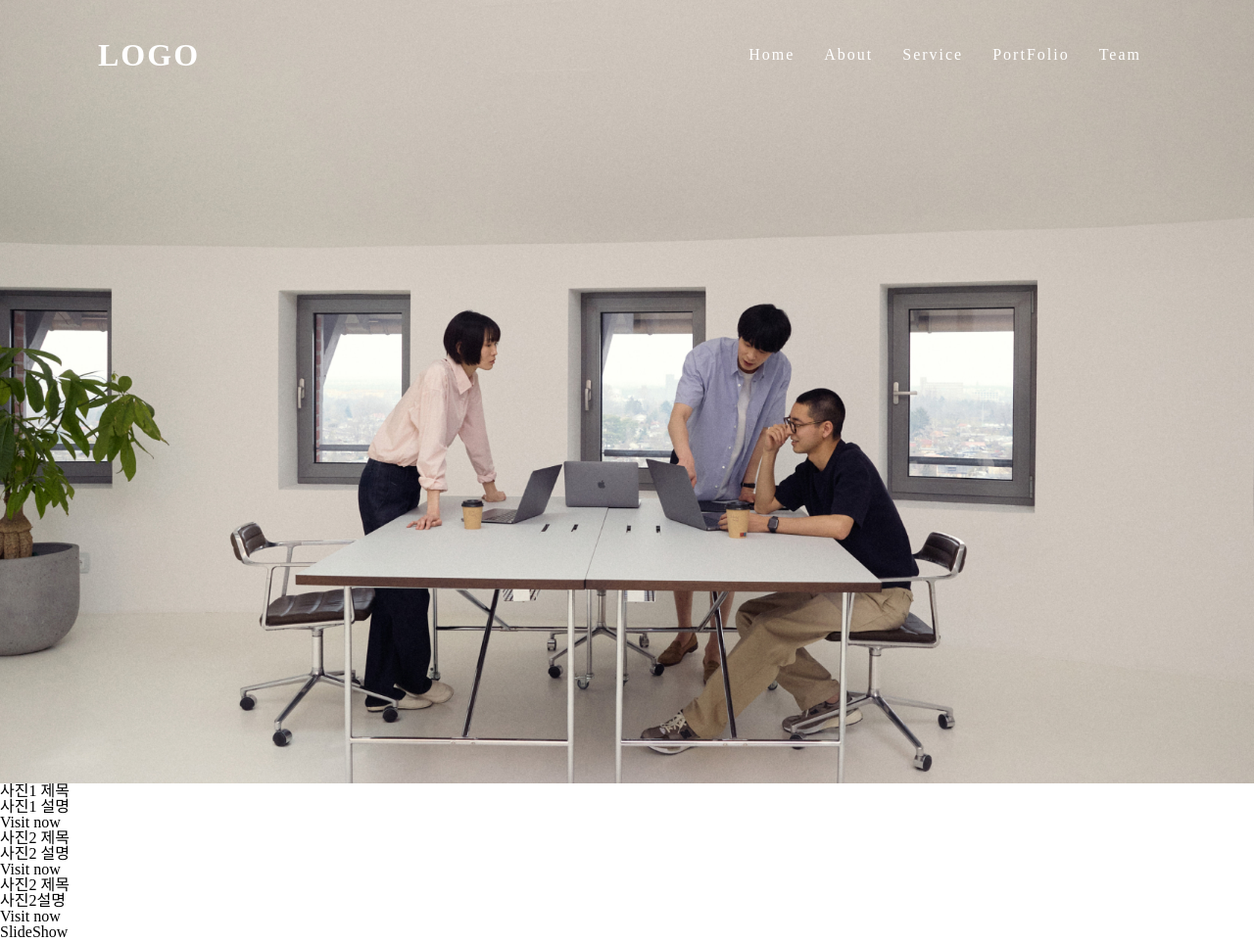
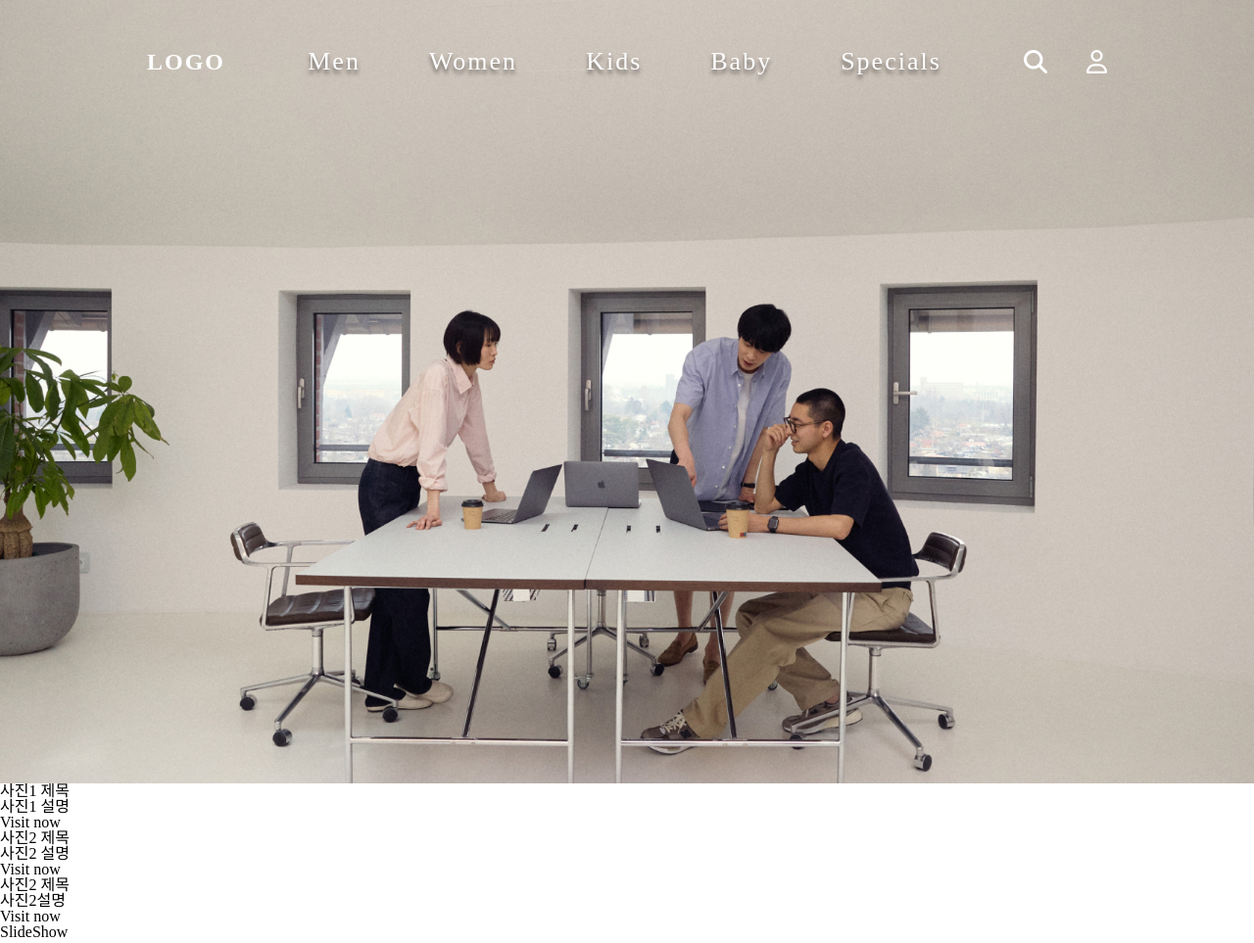
Before and after one commit to bluedawn123/firstProject, a plain HTML site: page index.html in a window 1280 px wide. Shown: the top 963 px of the page at 98% size. Drawn offline with nearby package versions, Linux system fonts and the light colour scheme.

Commit message:
헤더 html css 수정

```diff
--- a/css/main.css
+++ b/css/main.css
@@ -7,10 +7,6 @@
     box-sizing: border-box;
 }
 
-body{
-    /* background: #000; */
-    min-height: 200vh;
-}
 header{
     position: fixed;
     top:0; left:0; width: 100%;
@@ -18,7 +14,7 @@ header{
     justify-content: space-between;
     align-items: center;
     transition: 0.6s;
-    padding: 40px 100px;
+    padding: 50px 150px;
     z-index: 100;
 }
 header.sticky{
@@ -26,37 +22,40 @@ header.sticky{
     background: rgba(255,255,255,0.3);
 }
 header .logo{
-    position: relative;
+    /* position: relative; */
     font-weight: 700;
     color: #fff;
     text-decoration: none;
-    font-size: 2em;
+    font-size: 24px;
     text-transform: uppercase;
     letter-spacing: 2px;
     transition: 0.6s;
 }
 
 header ul{
-    position: relative;
+    /* position: relative; */
     display: flex;
     justify-content: center;
     align-items: center;
+    gap: 40px;
 }
 
 header ul li {
-    position: relative;
+    /* position: relative; */
     list-style: none;
 }
 
 header ul li a
 {
-    position: relative;
+    /* position: relative; */
     margin: 0 15px;
     text-decoration: none;
-    color: #fff;
+    color: white;
     letter-spacing: 2px;
-    font-weight: 500px;
+    font-weight: 600px;
     transition: 0.6s;
+    font-size: 26px;
+    text-shadow: 0 4px 4px rgba(0,0,0, 0.5);
 }
 
 .main_img{
@@ -69,5 +68,11 @@ header ul li a
 }
 header.sticky .logo,
 header.sticky ul li a {
-    color: #000;
+    color: rgba(255,255,255, 0.9);
 }
+header .nav_icons{
+    color: white;
+    font-size: 24px;
+    display: flex;
+    gap: 40px;
+}
--- a/index.html
+++ b/index.html
@@ -19,12 +19,16 @@
   <header>
     <a href="#" class="logo">Logo</a>
     <ul>
-      <li><a href="">Home</a></li>
-      <li><a href="">About</a></li>
-      <li><a href="">Service</a></li>
-      <li><a href="">PortFolio</a></li>
-      <li><a href="">Team</a></li>
+      <li><a href="">Men</a></li>
+      <li><a href="">Women</a></li>
+      <li><a href="">Kids</a></li>
+      <li><a href="">Baby</a></li>
+      <li><a href="">Specials</a></li>
     </ul>
+    <div class="nav_icons">
+      <i class="fa-solid fa-magnifying-glass"></i>
+      <i class="fa-regular fa-user"></i>
+    </div>
   </header>
   <section class="main_img"></section>
   <main>
```
